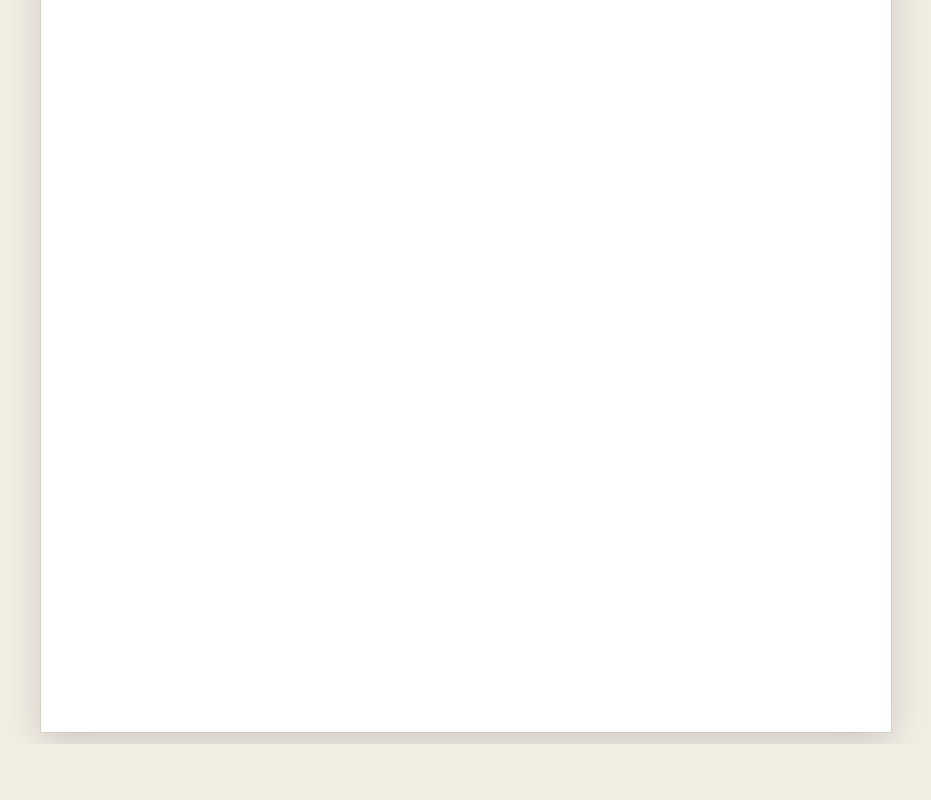
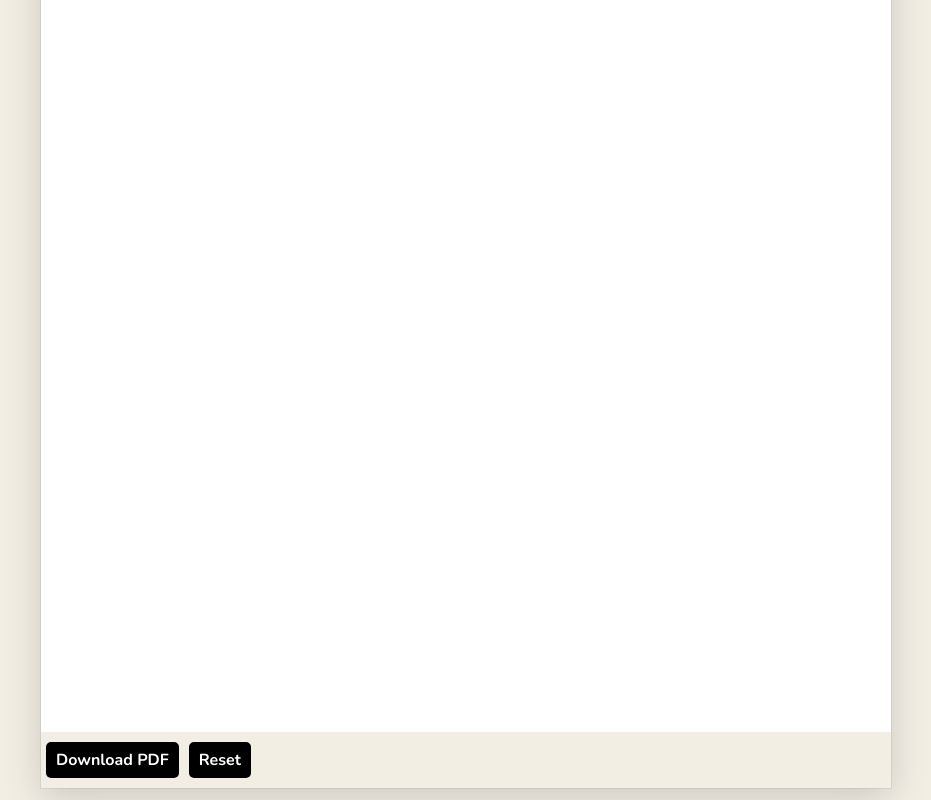
Before and after one commit to Parth099/CV-Application, a React (Create React App) app: page / in a window 1280 px wide. Shown: the part 2305-3105 px from the top of the page, without its empty margins (174-1105 px from the left). Before the commit the page ends 3049 px from the top, so only its background shows below. Built offline with nearby package versions, Linux system fonts and the light colour scheme.

Commit message:
added buttons under resume

```diff
--- a/src/components/resumeOUT/resume.css
+++ b/src/components/resumeOUT/resume.css
@@ -59,3 +59,7 @@
 .skills {
     margin-top: 1px;
 }
+.resume-btn {
+    margin: 10px 5px;
+    width: max-content;
+}
--- a/src/components/resumeOUT/resume.js
+++ b/src/components/resumeOUT/resume.js
@@ -47,7 +47,10 @@ export default class Resume extends Component {
                         {project.length > 0 && [...project].map((projObj) => <ProjectInstance projData={projObj} key={projObj.uuid} />)}
                     </div>
                 </div>
-                <div className="resume-footer"></div>
+                <div className="resume-footer">
+                    <button className="btn warn resume-btn">Download PDF</button>
+                    <button className="btn del resume-btn">Reset</button>
+                </div>
             </div>
         );
     }
```
